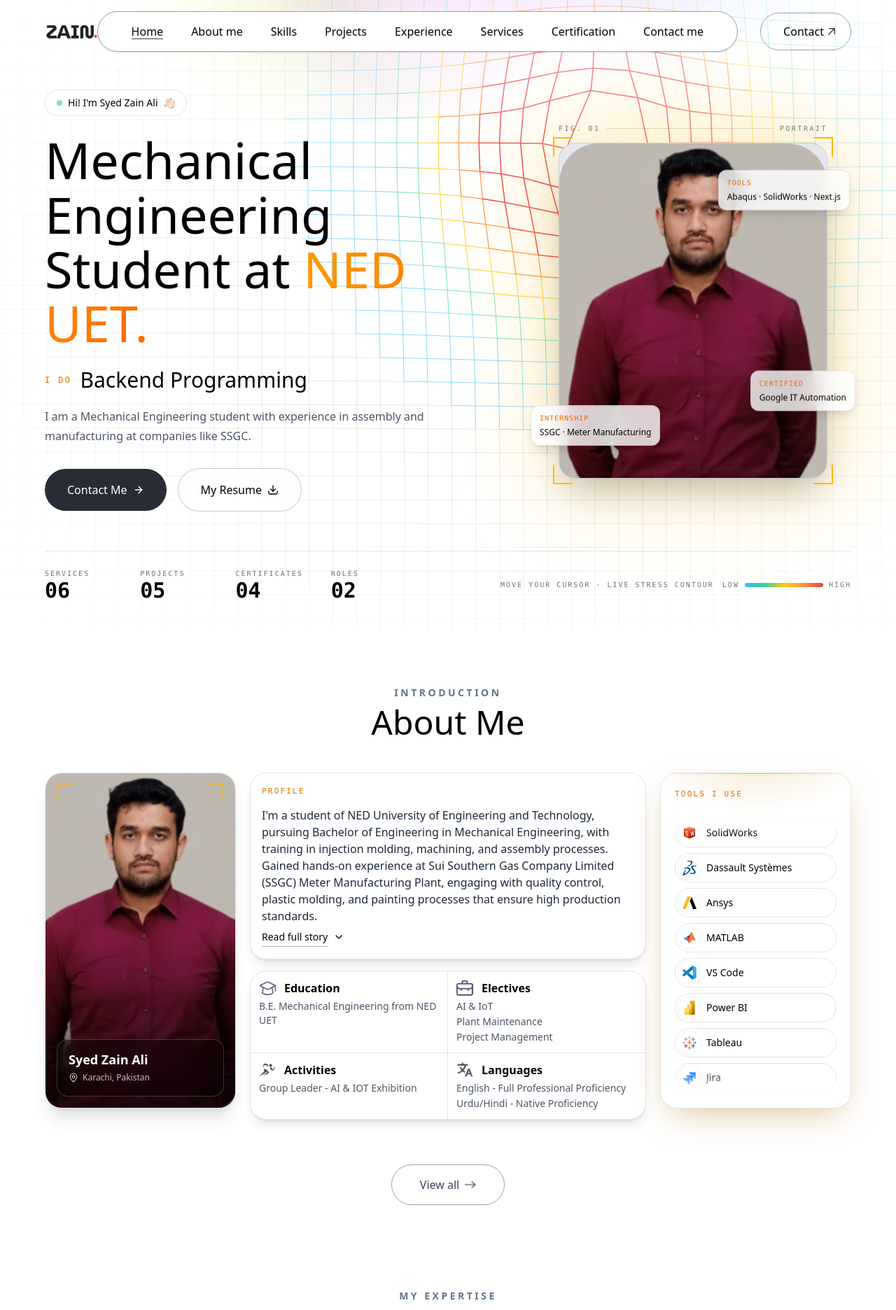
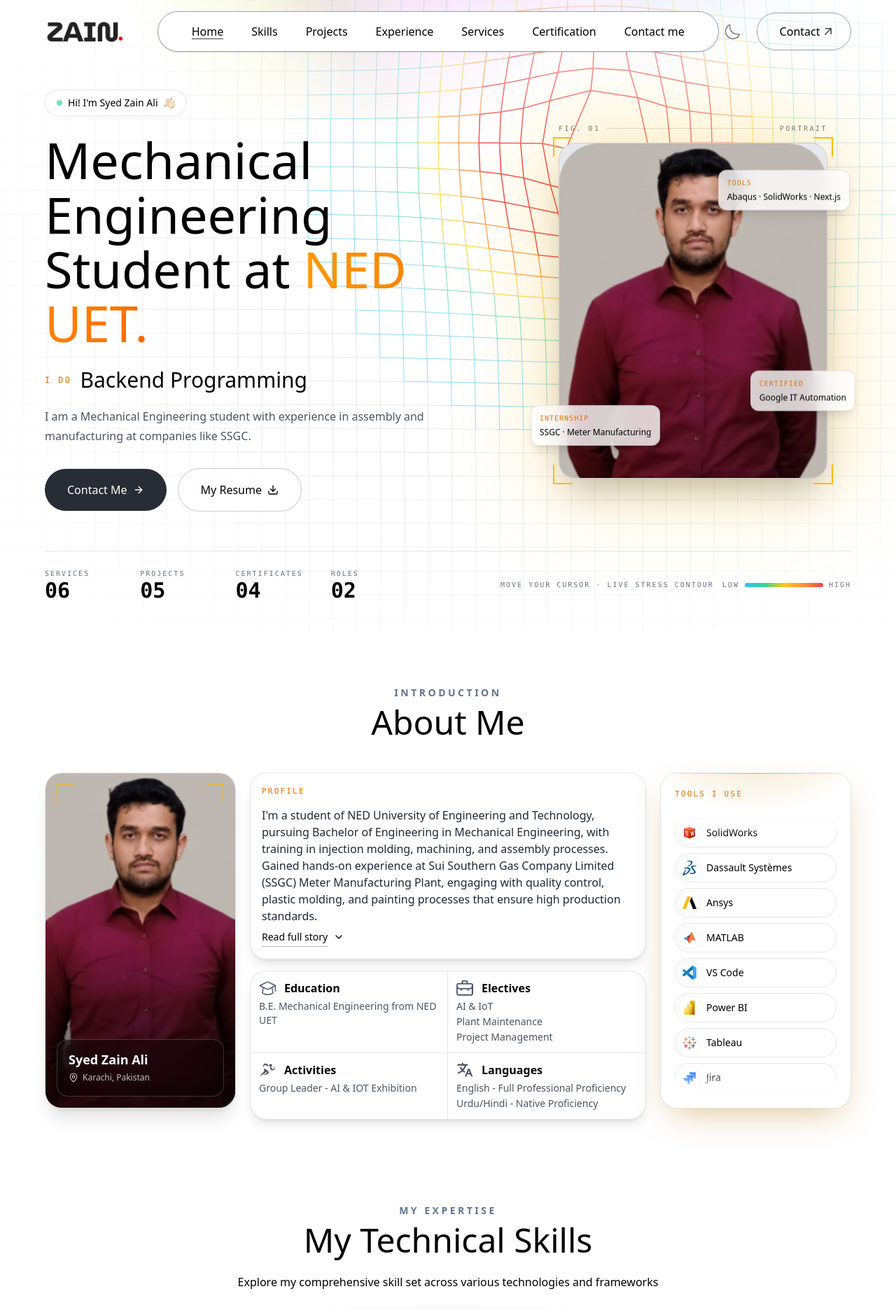
Before and after one commit to syedzainalii/portfolio, a Next.js app in the folder client/: page / in a window 1280 px wide. Shown: the top 1872 px of the page at 70% size. Built offline with nearby package versions, Linux system fonts and the light colour scheme; a web font is replaced by a local one.

Commit message:
about me page removed

```diff
--- a/client/app/Components/About.jsx
+++ b/client/app/Components/About.jsx
@@ -6,7 +6,6 @@ import Image from "next/image";
 import { motion, useReducedMotion } from "motion/react";
 import { ChevronDown, MapPin } from "lucide-react";
 import { useTheme } from "./ThemeProvider";
-import SectionPageLink from "./SectionPageLink";
 
 // Names for the logos in `toolsData`. Keep this in the SAME ORDER as toolsData in assets.js
 const TOOL_NAMES = [
@@ -303,7 +302,6 @@ const About = ({ preview = false }) => {
         </motion.div>
       </div>
 
-      {preview && <SectionPageLink href="/about" label="View all" />}
     </section>
   );
 };
--- a/client/app/Components/Navbar.jsx
+++ b/client/app/Components/Navbar.jsx
@@ -36,7 +36,6 @@ const Navbar = ({isDarkMode, setIsDarkMode}) => {
     // Shared styles for the navigation links to keep code clean
     const navLinks = [
         { href: "/", label: "Home" },
-        { href: "/about", label: "About me" },
         { href: "/skills", label: "Skills" },
         { href: "/project", label: "Projects" },
         { href: "/experience", label: "Experience" },
--- a/client/app/about/page.js
+++ /dev/null
@@ -1,15 +0,0 @@
-import AboutPageView from "../Components/AboutPage";
-
-export const metadata = {
-  title: "About",
-  description:
-    "About Syed Zain Ali, a Mechanical Engineering student at NED UET with industry training at SSGC.",
-};
-
-export default function AboutPage() {
-  return (
-    <div className="pt-20">
-      <AboutPageView />
-    </div>
-  );
-}
```
